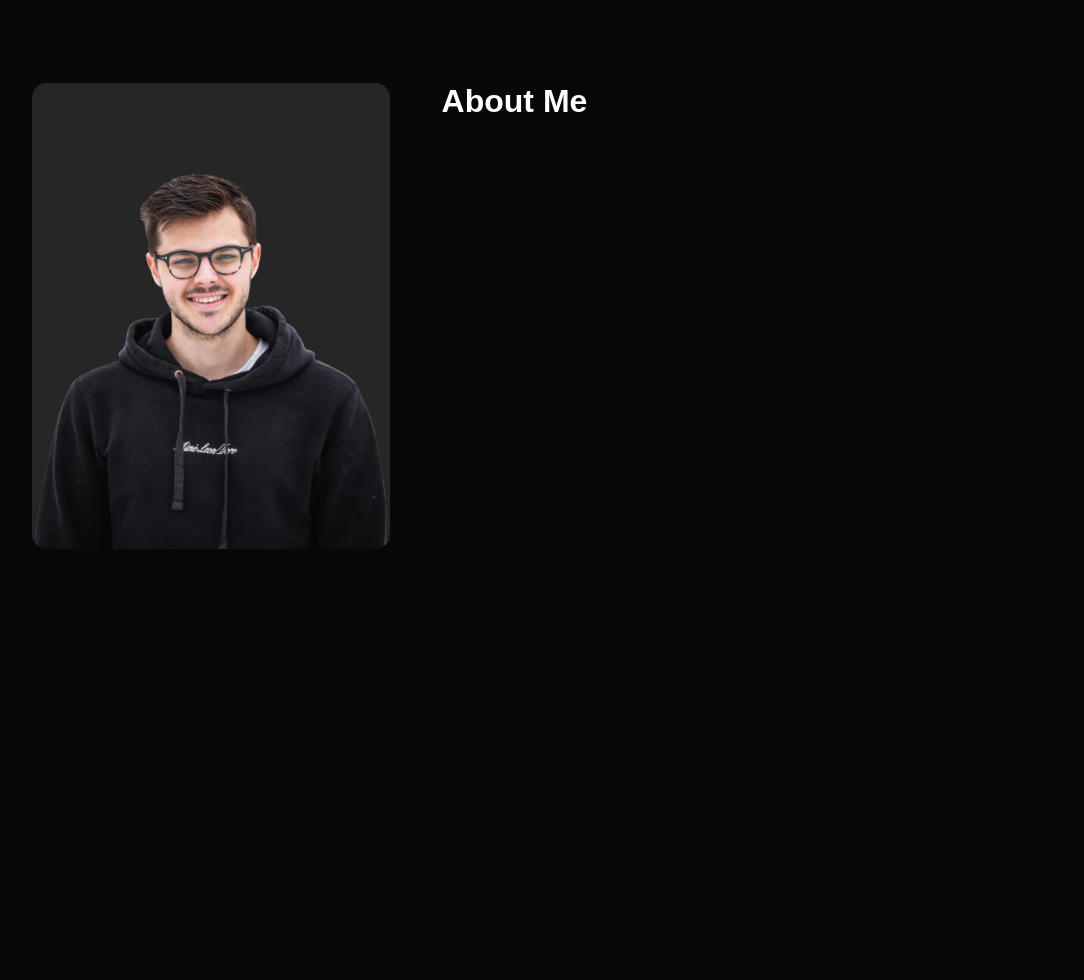
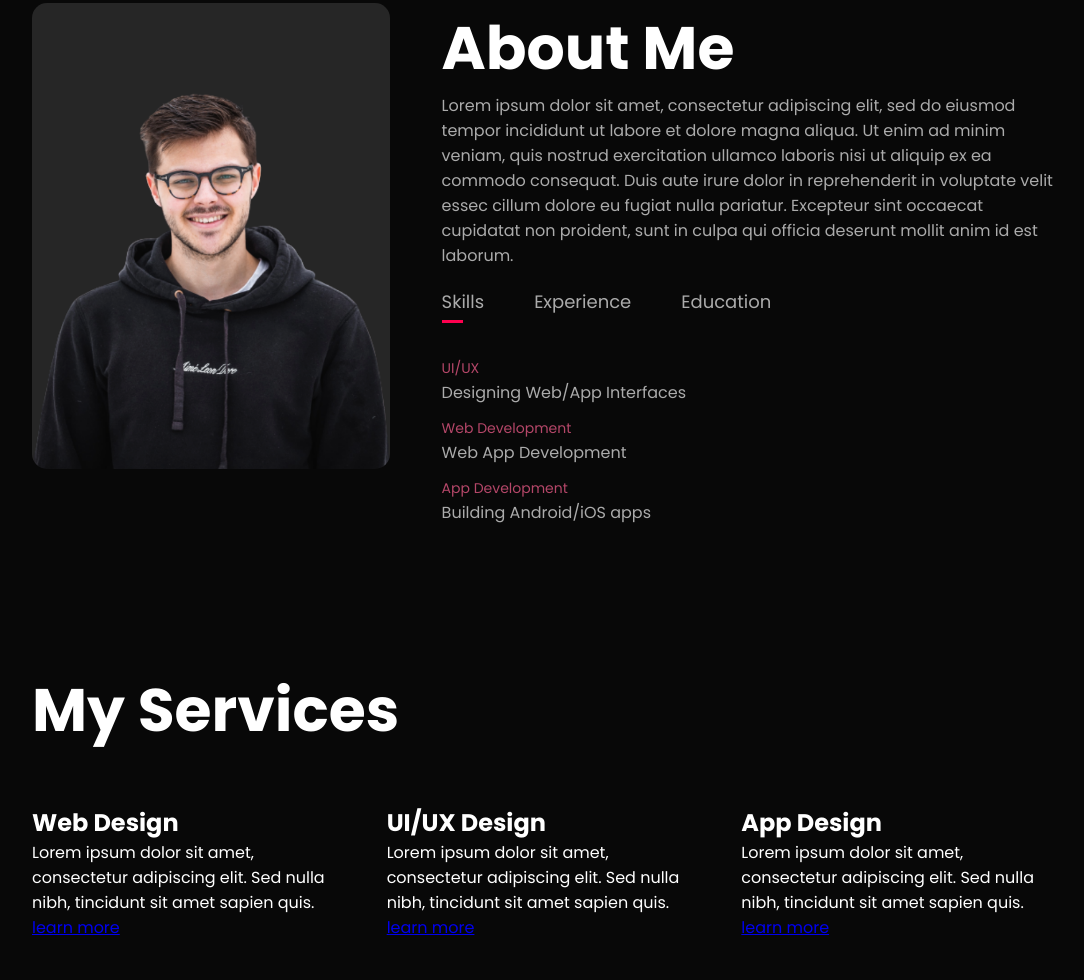
Before and after one commit to brian-m-lu/brian-m-lu.github.io, a plain HTML site: page index.html in a window 1280 px wide. Shown: the part 887-1867 px from the top of the page, without its empty margins (96-1180 px from the left). Before the commit the page ends 1450 px from the top, so only its background shows below. Drawn offline with Linux system fonts and the light colour scheme.

Commit message:
Big progress 2

```diff
--- a/index.html
+++ b/index.html
@@ -1,11 +1,13 @@
 <!DOCTYPE html>
-<html>
+<html lang="en">
 <head>
     <meta charset="UTF-8">
-    <meta http-equiv="X-UA-Compatible" content="width=device-wdith, initial-scale=1.0">
+    <meta http-equiv="X-UA-Compatible" content="IE=edge">
+    <meta name="viewport" content="width=device-wdith, initial-scale=1.0">
+    <title>Page Title</title>
+    <link rel="stylesheet" href="style.css" >
 
-<title>Page Title</title>
-<link rel="stylesheet" href="style.css">
+
 </head>
 <body>
 <div id="header">
@@ -27,17 +29,85 @@
     </div>
 </div>
 <!-----------------about------------------>
-<div id="about"></div>
+<div id="about">
     <div class="container">
         <div class="row">
             <div class="about-col-1">
                 <img src ="images/user.png">
             </div>
             <div class="about-col-2">
-                <h1>About Me</h1>
+                <h1 class="sub-title">About Me</h1>
+                <p>Lorem ipsum dolor sit amet, consectetur adipiscing elit, sed do eiusmod tempor incididunt ut labore et dolore magna aliqua. Ut enim ad minim veniam, quis nostrud exercitation ullamco laboris nisi ut aliquip ex ea commodo consequat. Duis aute irure dolor in reprehenderit in voluptate velit essec cillum dolore eu fugiat nulla pariatur. Excepteur sint occaecat cupidatat non proident, sunt in culpa qui officia deserunt mollit anim id est laborum.</p>
+
+                <div class="tab-titles">
+                    <p class="tab-links active-link" onclick="opentab('skills')">Skills</p>
+                    <p class="tab-links" onclick="opentab('experience')">Experience</p>
+                    <p class="tab-links" onclick="opentab('education')">Education</p>
+                </div>
+                <div class="tab-contents active-tab" id="skills">
+                    <ul>
+                        <li><span>UI/UX</span><br>Designing Web/App Interfaces</li>
+                        <li><span>Web Development</span><br>Web App Development</li>
+                        <li><span>App Development</span><br>Building Android/iOS apps</li>
+                    </ul>
+                </div>
+                <div class="tab-contents" id="experience">
+                    <ul>
+                        <li><span>2021 - Current</span><br>UI/UX Design Training at ET Institute</li>
+                        <li><span>2019 - 2021</span><br>Team lead at StarApp LLC.</li>
+                        <li><span>2017 - 2019</span><br>UI/UX Design Executive at Coin Digital Ltd.</li>
+                        <li><span>2016 - 2017</span><br>Internship at ekart eCommerce.</li>
+                    </ul>
+                </div>
+                <div class="tab-contents" id="education">
+                    <ul>
+                        <li><span>2023</span><br>Game Design Certification from ELVTR</li>
+                        <li><span>2023</span><br>Certified Agile from Atlassian</li>
+                        <li><span>2020</span><br>BA from UCLA.</li>
+                    </ul>
+                </div>
             </div>
         </div>
     </div>
+</div>
+<!-----------------services------------------>
+<div id="services">
+    <div class="container">
+        <h1 class="sub-title">My Services</h1>
+        <div class="services-list">
+            <div>
+                <h2>Web Design</h2>
+                <p>Lorem ipsum dolor sit amet, consectetur adipiscing elit. Sed nulla nibh, tincidunt sit amet sapien quis.</p>
+                <a href="#">learn more</a>
+            </div>
+            <div>
+                <h2>UI/UX Design</h2>
+                <p>Lorem ipsum dolor sit amet, consectetur adipiscing elit. Sed nulla nibh, tincidunt sit amet sapien quis.</p>
+                <a href="#">learn more</a>
+            </div>
+            <div>
+                <h2>App Design</h2>
+                <p>Lorem ipsum dolor sit amet, consectetur adipiscing elit. Sed nulla nibh, tincidunt sit amet sapien quis.</p>
+                <a href="#">learn more</a>
+            </div>
+        </div>
+    </div>
+</div>
 
+<script>
+    var tablinks = document.getElementsByClassName("tab-links");
+    var tabcontents = document.getElementsByClassName("tab-contents");
+    function opentab(tabname){
+        for(tablink of tablinks){
+            tablink.classList.remove("active-link");
+        }
+        for(tabcontent of tabcontents){
+            tabcontent.classList.remove("active-tab");
+        }
+        event.currentTarget.classList.add("active-link");
+        document.getElementById(tabname).classList.add("active-tab");
+    }
+
+</script>
 </body>
 </html>
--- a/style.css
+++ b/style.css
@@ -1,3 +1,4 @@
+@import url('https://fonts.googleapis.com/css2?family=Poppins:wght@300;400;700&display=swap');
 *{
     margin: 0;
     padding: 0;
@@ -15,6 +16,7 @@ body{
     height: 100vh;
     background-image: url(images/background.png);
     background-size: cover;
+    background-attachment: fixed;
     background-position: center;
 }
 
@@ -74,7 +76,7 @@ nav ul li a:hover::after{
 .header-text h1 span{
    color: #ff004f;
 }
-/*----------------about-------------*/
+/*----------------about----------------*/
 #about{
     padding: 80px 0;
     color: #ababab;
@@ -98,3 +100,61 @@ nav ul li a:hover::after{
 .about-col-2{
     flex-basis: 60%;
 }
+
+.sub-title{
+    font-size: 60px;
+    font-weight: 600;
+    color:#fff;
+}
+
+.tab-titles{
+    display: flex;
+    margin: 20px 0 40px;
+}
+
+.tab-links{
+    margin-right: 50px;
+    font-size: 18px;
+    font-weight: 500;
+    cursor: pointer;
+    position: relative;
+}
+
+.tab-links::after{
+    content: '';
+    width: 0;
+    height: 3px;
+    background: #ff004f;
+    position: absolute;
+    left: 0;
+    bottom: -8px;
+    transition: 0.5s;
+}
+.tab-links.active-link::after{
+    width:50%;
+}
+.tab-contents ul li{
+    list-style: none;
+    margin: 10px 0;
+}
+.tab-contents ul li span{
+    color:#b54769;
+    font-size: 14px;
+}
+.tab-contents{
+    display:none
+}
+.tab-contents.active-tab{
+    display: block;
+}
+
+/* -------services----------- */
+#services{
+    padding: 30px 0;
+}
+.services-list{
+    display: grid;
+    grid-template-columns: repeat(auto-fit, minmax(250px, 1fr));
+    grid-gap: 40px;
+    margin-top: 50px;
+}
```
Also changed, not shown: Font/Poppins-Regular.ttf (added).
